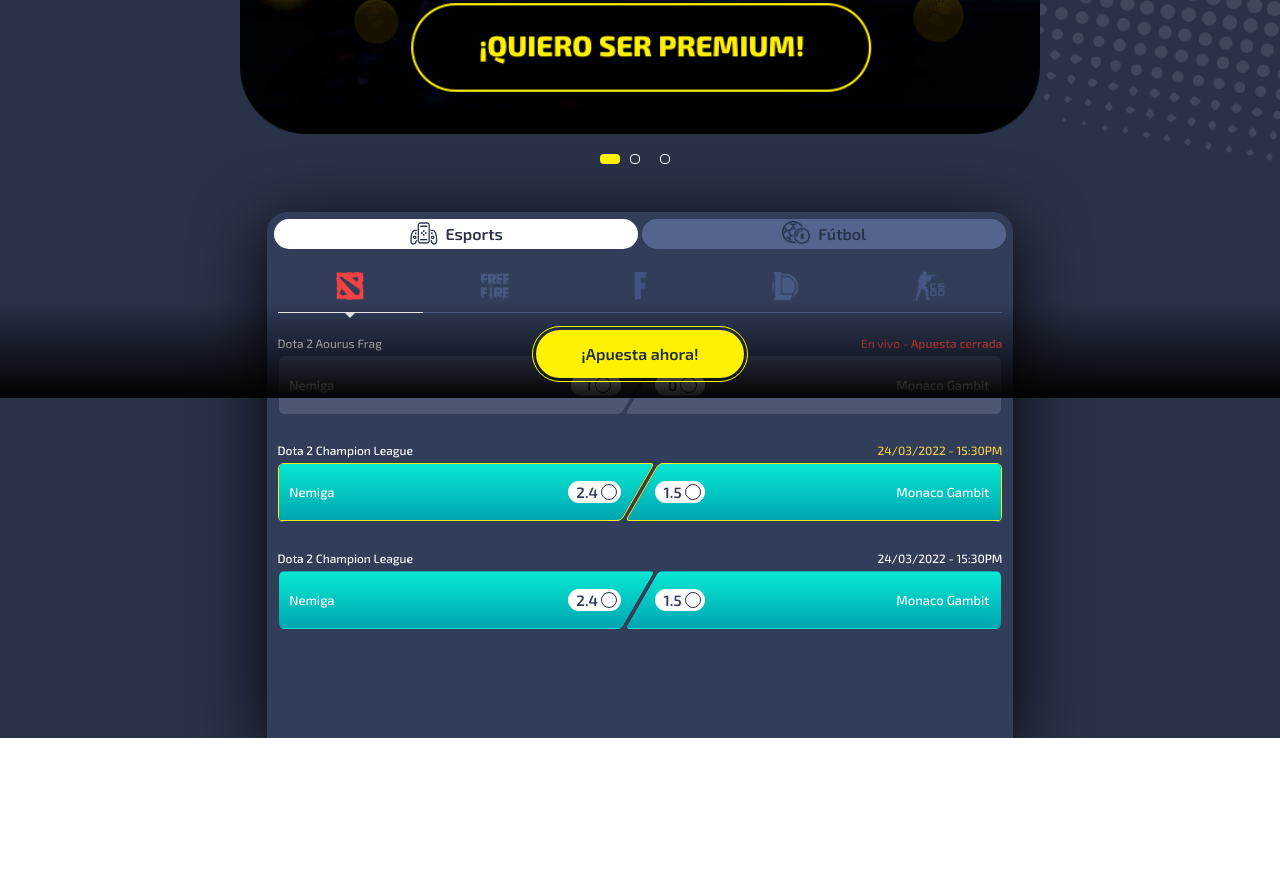
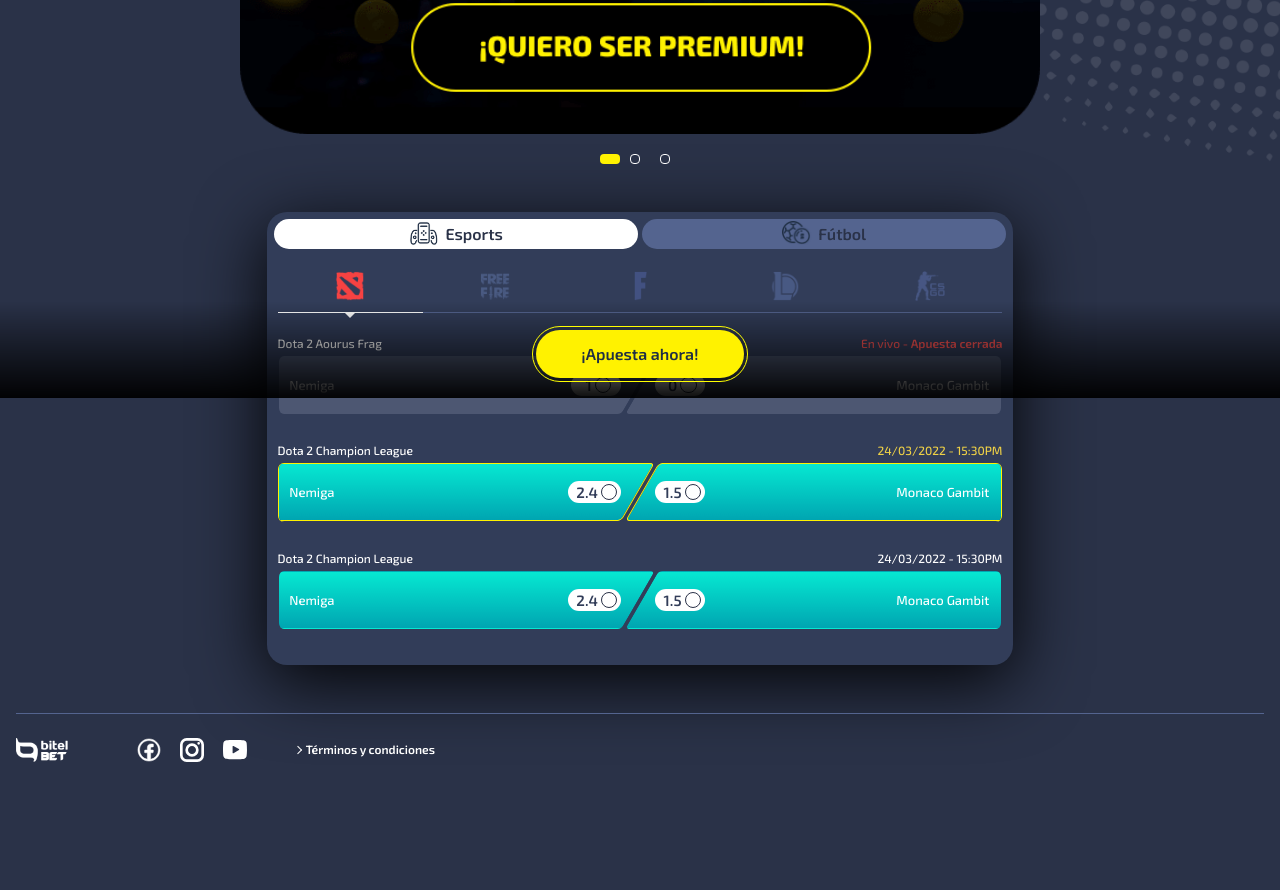
Before and after one commit to germansalamanca/bitel-bet, a website: page 1-home.html in a window 1280 px wide. Shown: the part 402-1292 px from the top of the page. Before the commit the page ends 1140 px from the top, so only its background shows below. Drawn offline with nearby package versions, Linux system fonts and the light colour scheme.

Commit message:
Add footer to homepage

```diff
--- a/1-home.html
+++ b/1-home.html
@@ -105,7 +105,7 @@
     </section>
     <main>
       <div class="container">
-        <div class="main-tabs-wrapper pb-5">
+        <div class="main-tabs-wrapper mb-3">
           <div class="main-tabs">
             <button class="tab btn main-tabs-group active" onclick="showTabContent(this, '#esports', 'main-tabs-group')">
               <span class="icon icon-esports"></span>
@@ -355,6 +355,33 @@
         </span>
       </button>
     </section>
+    <footer id="footer" class="page-footer pb-5">
+      <div class="content">
+        <div class="top">
+          <figure class="footer-logo">
+            <a href="#">
+              <img src="./img/logo-bitel-bet.png" alt="Inicio">
+            </a>
+          </figure>
+          <nav class="social-nav">
+            <ul class="menu social-menu">
+              <li>
+                <a href="#" class="icon icon-social icon-fb" aria-label="Facebook"></a>
+              </li>
+              <li>
+                <a href="#" class="icon icon-social icon-ig" aria-label="Instagram"></a>
+              </li>
+              <li>
+                <a href="#" class="icon icon-social icon-yt" aria-label="Youtube"></a>
+              </li>
+            </ul>
+          </nav>
+        </div>
+        <div class="bottom">
+          <a href="#" class="arrow-link">Términos y condiciones</a>
+        </div>
+      </div>
+    </footer>
   </div><!-- .page -->
   <div id="login" class="overlay popup-overlay" onclick="closePopup(this, event)">
     <div id="login-popup" class="popup">
@@ -376,7 +403,7 @@
         </div>
       </div>
     </div>
-  </div>
+  </div><!-- #login -->
   <script src="https://code.jquery.com/jquery-2.2.0.min.js" type="text/javascript"></script>
   <script src="./assets/slick/slick.min.js" type="text/javascript" charset="utf-8"></script>
   <script src="./js/functions.js" type="text/javascript" charset="utf-8"></script>
--- a/scss/_tabs.scss
+++ b/scss/_tabs.scss
@@ -2,7 +2,7 @@
 
 .main-tabs-wrapper{
   background-color: $dark-grey-blue;
-  border-radius: $br-lg $br-lg 0 0;
+  border-radius: $br-lg;
   padding: .4rem;
   box-shadow: 0 16px 70px #000000f0;
 }
```
Also changed, not shown: css/style.css.
